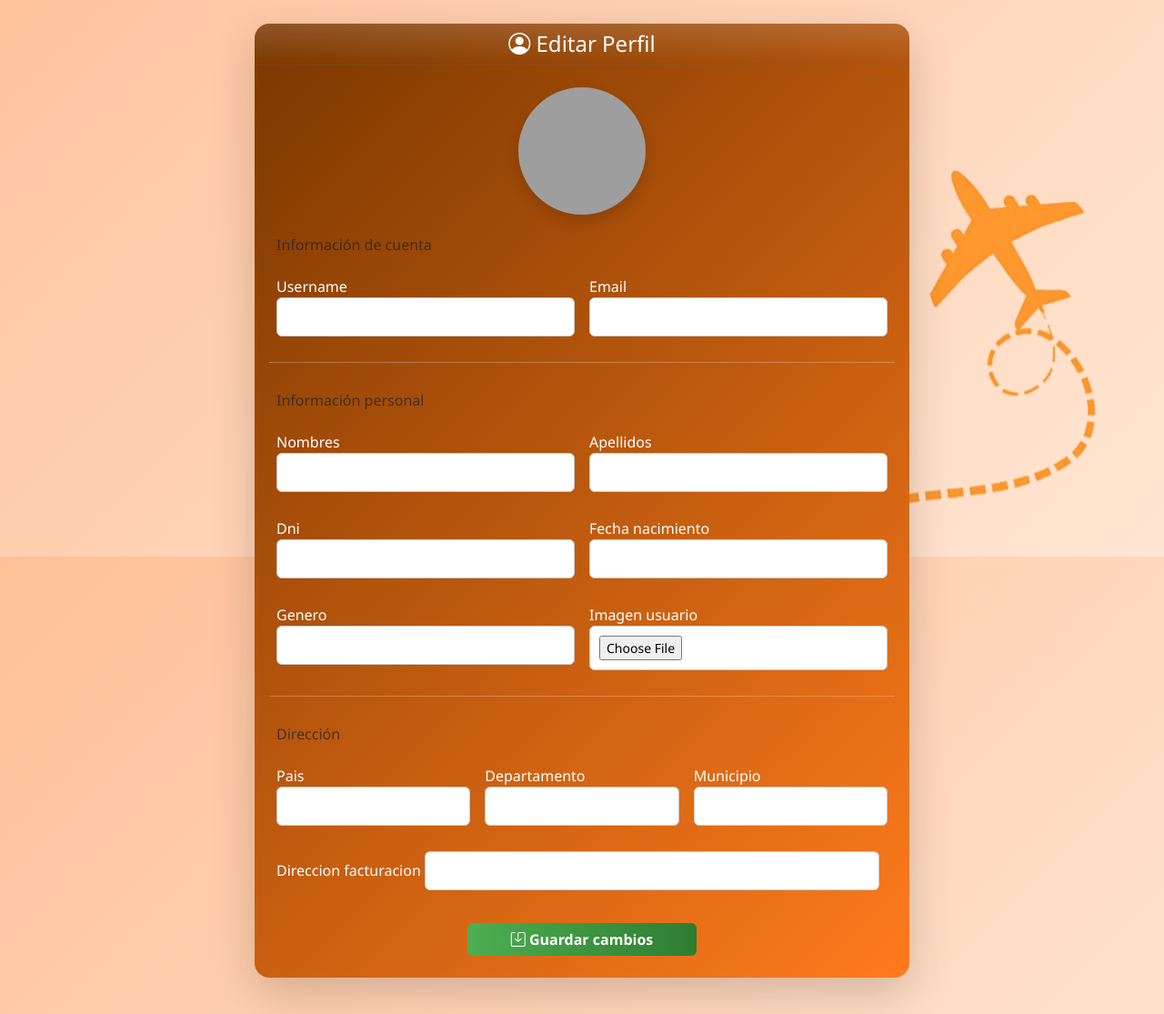
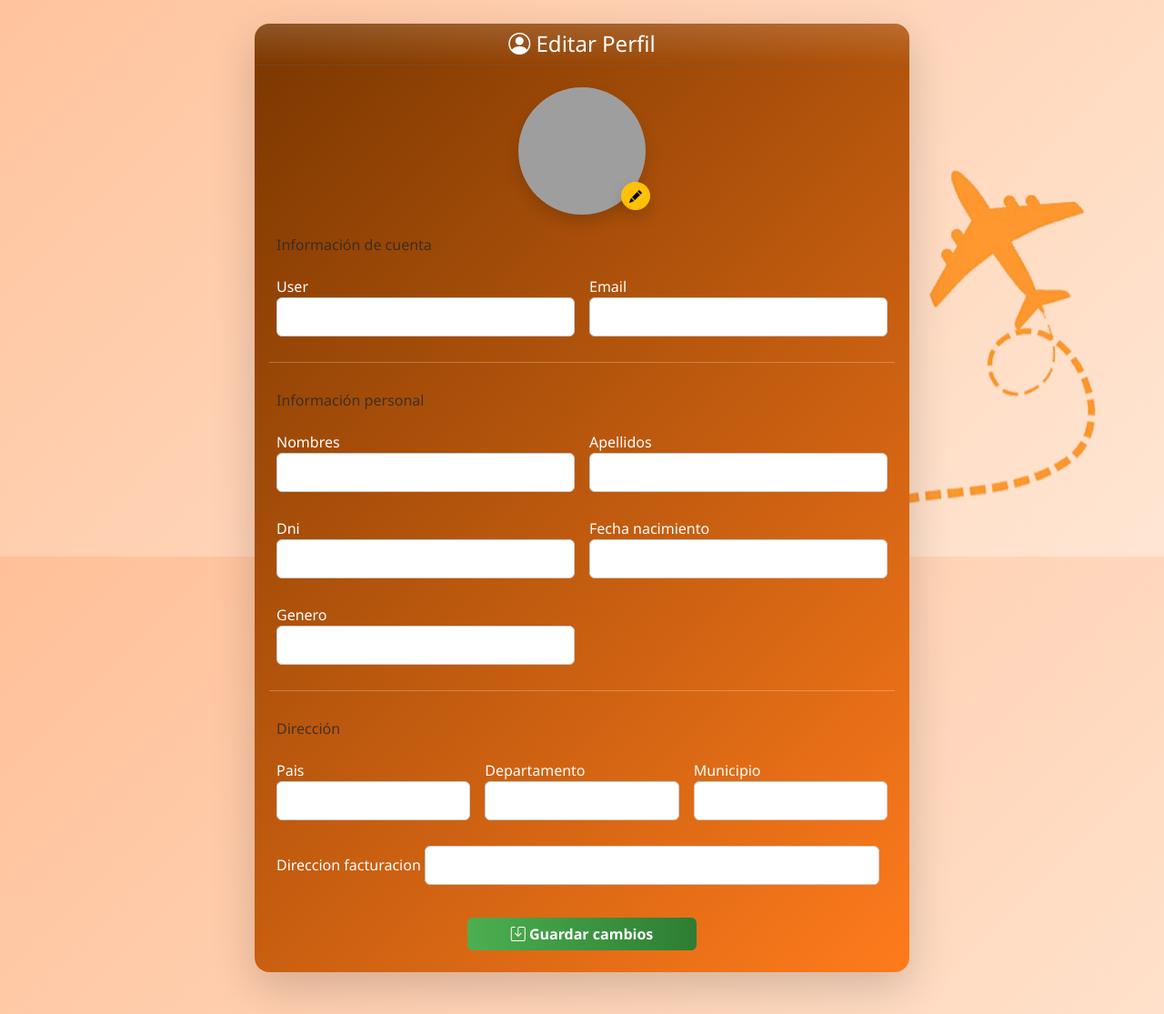
Before and after one commit to Daniela0831/condor-airways, a Django app: template aerolinea/templates/perfil/perfil_usuario.html in a window 1280 px wide. Shown: the part 188-1303 px from the top of the page at 91% size. Run offline with Django 5.2, Linux system fonts and the light colour scheme; the template is opened without the code that fills it, so the values that code supplies are empty, except form fields; tables that the repository leaves empty hold one stand-in row (values such as "Sample post"); form fields are guessed from the names that the template uses; grey boxes are pictures that could not be loaded.

Commit message:
actualizacion edicion de perfil

```diff
--- a/aerolinea/forms.py
+++ b/aerolinea/forms.py
@@ -429,7 +429,7 @@ class EditarPerfilForm(forms.ModelForm):
     class Meta:
         model = Usuario
         fields = [
-            "nombres", "apellidos", "dni",
+            "user", "nombres", "apellidos", "dni",
             "email",
             "pais", "departamento", "municipio",
             "fecha_nacimiento",
--- a/aerolinea/templates/perfil/perfil_usuario.html
+++ b/aerolinea/templates/perfil/perfil_usuario.html
@@ -2,6 +2,14 @@
 {% load static %}
 
 {% block content %}
+
+<style>
+    /* Ocultar el input de foto */
+    #id_imagen_usuario {
+        display: none;
+    }
+</style>
+
 <div class="container py-5">
     <div class="row justify-content-center">
         <div class="col-lg-8">
@@ -16,32 +24,45 @@
 
                 <div class="card-body p-4">
 
+                    <!-- FOTO + BOTÓN EDITAR -->
                     <div class="text-center mb-4">
 
+                        <div class="position-relative mx-auto" style="width:150px;">
+
                             {% if form.instance.imagen_usuario %}
-                            <img src="{{ form.instance.imagen_usuario.url }}"
+                                <img id="previewImg" src="{{ form.instance.imagen_usuario.url }}"
                                     class="rounded-circle shadow"
                                     style="width:140px;height:140px;object-fit:cover;">
                             {% else %}
-                            <img src="{% static 'img/avatar-default.png' %}"
+                                <img id="previewImg" src="{% static 'img/avatar-default.png' %}"
                                     class="rounded-circle shadow"
                                     style="width:140px;height:140px;object-fit:cover;">
                             {% endif %}
 
+                            <!-- Botón flotante -->
+                            <label for="id_imagen_usuario"
+                                class="btn btn-sm btn-warning rounded-circle shadow position-absolute"
+                                style="bottom:5px; right:0;">
+                                <i class="bi bi-pencil-fill"></i>
+                            </label>
+                        </div>
+
+                        <!-- Nombre y correo centrados -->
                         <h5 class="mt-3 fw-bold">{{ request.user.username }}</h5>
                         <p class="text-muted mb-0">{{ request.user.email }}</p>
                     </div>
-
-
+                    <!-- FORMULARIO -->
                     <form method="POST" enctype="multipart/form-data" class="row g-3">
                         {% csrf_token %}
 
-                        <!-- Cuenta -->
+                        <!-- Información de Cuenta -->
                         <h6 class="text-muted">Información de cuenta</h6>
+
                         <div class="col-md-6">
-                            {{ form.username.label_tag }}
-                            {{ form.username }}
+                            {{ form.user.label_tag }}
+                            {{ form.user }}
                         </div>
+
                         <div class="col-md-6">
                             {{ form.email.label_tag }}
                             {{ form.email }}
@@ -49,12 +70,14 @@
 
                         <hr class="my-3">
 
-                        <!-- Personal -->
+                        <!-- Información personal -->
                         <h6 class="text-muted">Información personal</h6>
+
                         <div class="col-md-6">
                             {{ form.nombres.label_tag }}
                             {{ form.nombres }}
                         </div>
+
                         <div class="col-md-6">
                             {{ form.apellidos.label_tag }}
                             {{ form.apellidos }}
@@ -64,6 +87,7 @@
                             {{ form.dni.label_tag }}
                             {{ form.dni }}
                         </div>
+
                         <div class="col-md-6">
                             {{ form.fecha_nacimiento.label_tag }}
                             {{ form.fecha_nacimiento }}
@@ -74,8 +98,8 @@
                             {{ form.genero }}
                         </div>
 
-                        <div class="col-md-6">
-                            {{ form.imagen_usuario.label_tag }}
+                        <!-- Campo imagen oculto -->
+                        <div class="col-md-6 d-none">
                             {{ form.imagen_usuario }}
                         </div>
 
@@ -83,14 +107,17 @@
 
                         <!-- Dirección -->
                         <h6 class="text-muted">Dirección</h6>
+
                         <div class="col-md-4">
                             {{ form.pais.label_tag }}
                             {{ form.pais }}
                         </div>
+
                         <div class="col-md-4">
                             {{ form.departamento.label_tag }}
                             {{ form.departamento }}
                         </div>
+
                         <div class="col-md-4">
                             {{ form.municipio.label_tag }}
                             {{ form.municipio }}
@@ -106,6 +133,7 @@
                                 <i class="bi bi-save"></i> Guardar cambios
                             </button>
                         </div>
+
                     </form>
 
                 </div>
@@ -114,4 +142,16 @@
         </div>
     </div>
 </div>
+
+<!-- Script vista previa imagen -->
+<script>
+document.getElementById("id_imagen_usuario").addEventListener("change", function(){
+    const img = document.getElementById("previewImg");
+    const file = this.files[0];
+    if (file) {
+        img.src = URL.createObjectURL(file);
+    }
+});
+</script>
+
 {% endblock %}
```
Lines whose indentation alone changed are shown as unchanged.
